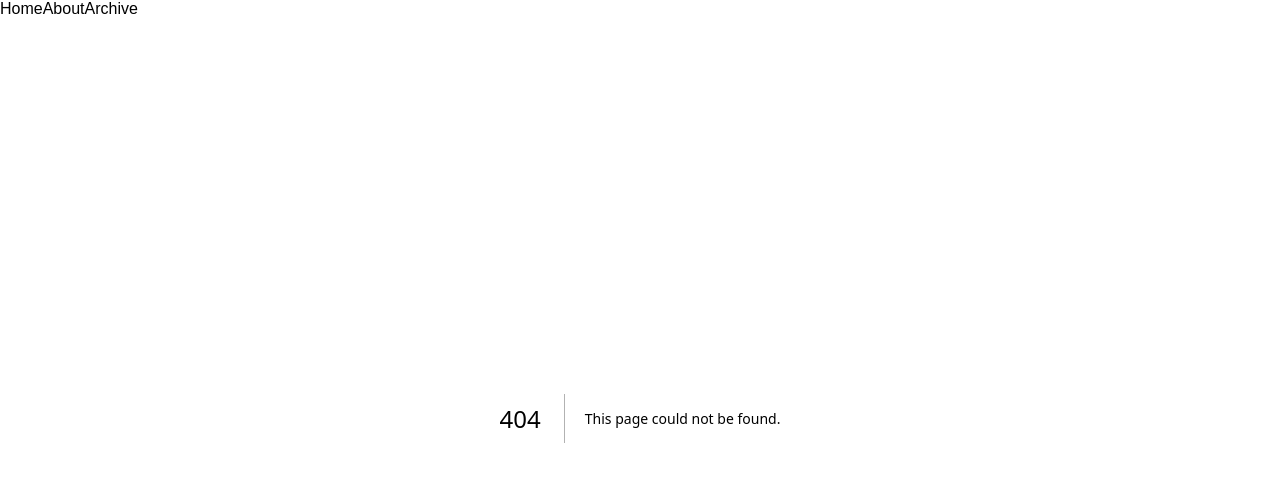
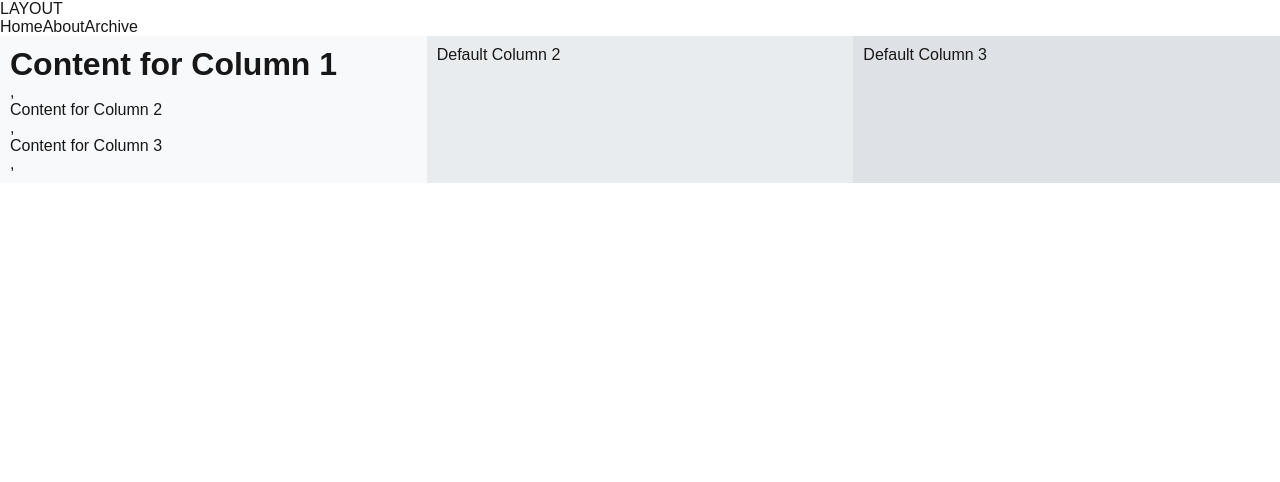
Before and after one commit to the-castaway/portfolio-web-v002, a Next.js app: page /projects/ipt in a window 1280 px wide. Before the commit this address had no page. Shown: the top 482 px of the page. Built offline with nearby package versions, Linux system fonts and the light colour scheme.

Commit message:
[PROJECTS] Rough layout for all project pages

```diff
--- a/src/app/layout.tsx
+++ b/src/app/layout.tsx
@@ -1,5 +1,4 @@
 import type { Metadata } from "next";
-import Head from 'next/head';
 import localFont from "next/font/local";
 import "./styles/globals.css";
 import Link from 'next/link';
@@ -31,6 +30,7 @@ export default function RootLayout({
   return (
     <html lang="en">
       <body className={`${geistSans.variable} ${geistMono.variable}`}>
+        <div>LAYOUT</div>
         <Suspense fallback={<Loading />}>
           <Link href="/">Home</Link>
           <Link href="/about">About</Link>
--- /dev/null
+++ b/src/app/projects/ipt/page.tsx
@@ -0,0 +1,13 @@
+// `app/home.tsx` is the UI for the `/` URL
+"use client"
+
+export default function Home() {
+    return (
+        <>
+            <h1>Content for Column 1</h1 >,
+            <div>Content for Column 2</div>,
+            <div>Content for Column 3</div>,
+        </>
+
+    );
+}
--- /dev/null
+++ b/src/app/projects/layout.tsx
@@ -0,0 +1,21 @@
+import React from "react";
+
+// app/some-folder/layout.tsx
+export default function Layout({ children }: { children: React.ReactNode }) {
+    // Convert children into an array
+    const childrenArray = React.Children.toArray(children);
+
+    return (
+        <div style={{ display: 'flex' }}>
+            <div style={{ flex: 1, padding: '10px', background: '#f8f9fa' }}>
+                {childrenArray[0] || "Default Column 1"}
+            </div>
+            <div style={{ flex: 1, padding: '10px', background: '#e9ecef' }}>
+                {childrenArray[1] || "Default Column 2"}
+            </div>
+            <div style={{ flex: 1, padding: '10px', background: '#dee2e6' }}>
+                {childrenArray[2] || "Default Column 3"}
+            </div>
+        </div>
+    );
+}
```
Also changed, not shown: src/app/about/layout.tsx (added, +15 -0 lines).
